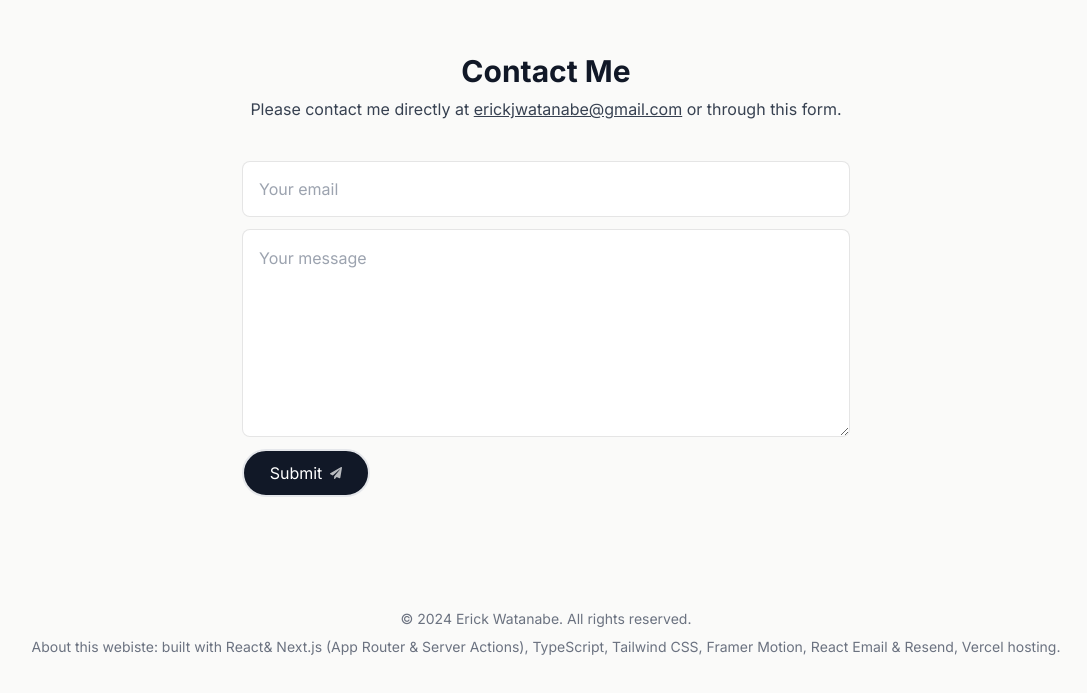
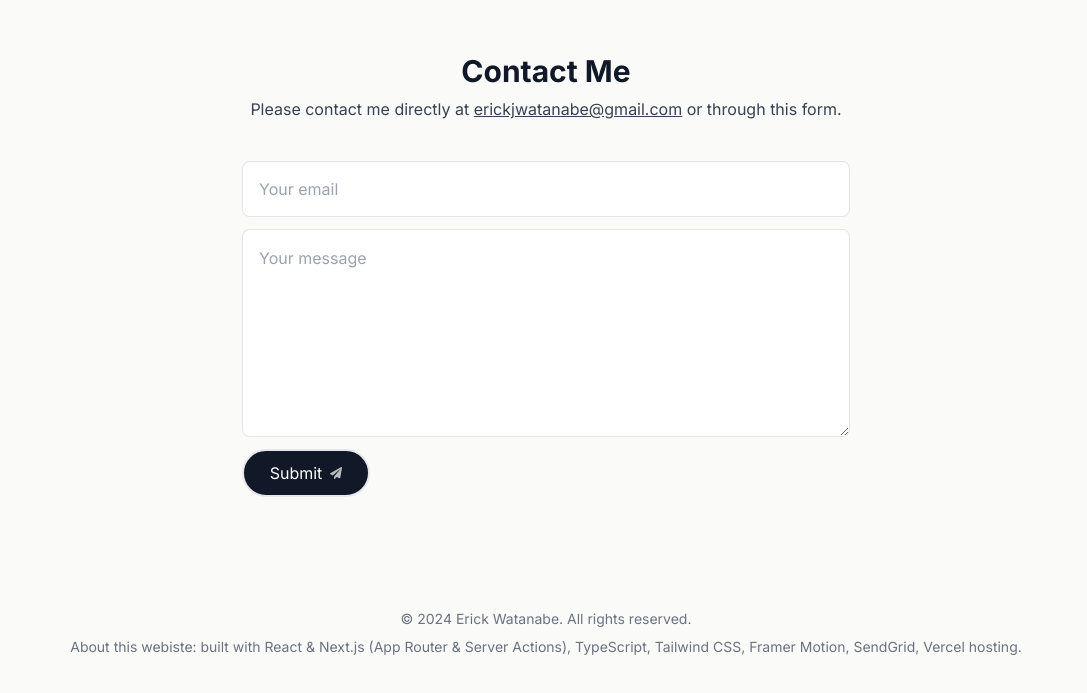
Before and after one commit to SkiSherpa/portfolio, a Next.js app: page / in a window 1280 px wide. Shown: the part 4503-5196 px from the top of the page, without its empty margins (94-1181 px from the left). Built offline with nearby package versions, Linux system fonts and the light colour scheme; no server answers.

Commit message:
Fix typo in foooter

```diff
--- a/src/components/Footer.tsx
+++ b/src/components/Footer.tsx
@@ -7,9 +7,9 @@ export default function Footer() {
 				&copy; 2024 Erick Watanabe. All rights reserved.
 			</small>
 			<p className="text-sm">
-				<span className="semi-bold">About this webiste:</span> built with React&
-				Next.js (App Router & Server Actions), TypeScript, Tailwind CSS, Framer
-				Motion, React Email & Resend, Vercel hosting.
+				<span className="semi-bold">About this webiste:</span> built with React
+				& Next.js (App Router & Server Actions), TypeScript, Tailwind CSS,
+				Framer Motion, SendGrid, Vercel hosting.
 			</p>
 		</footer>
 	);
```
